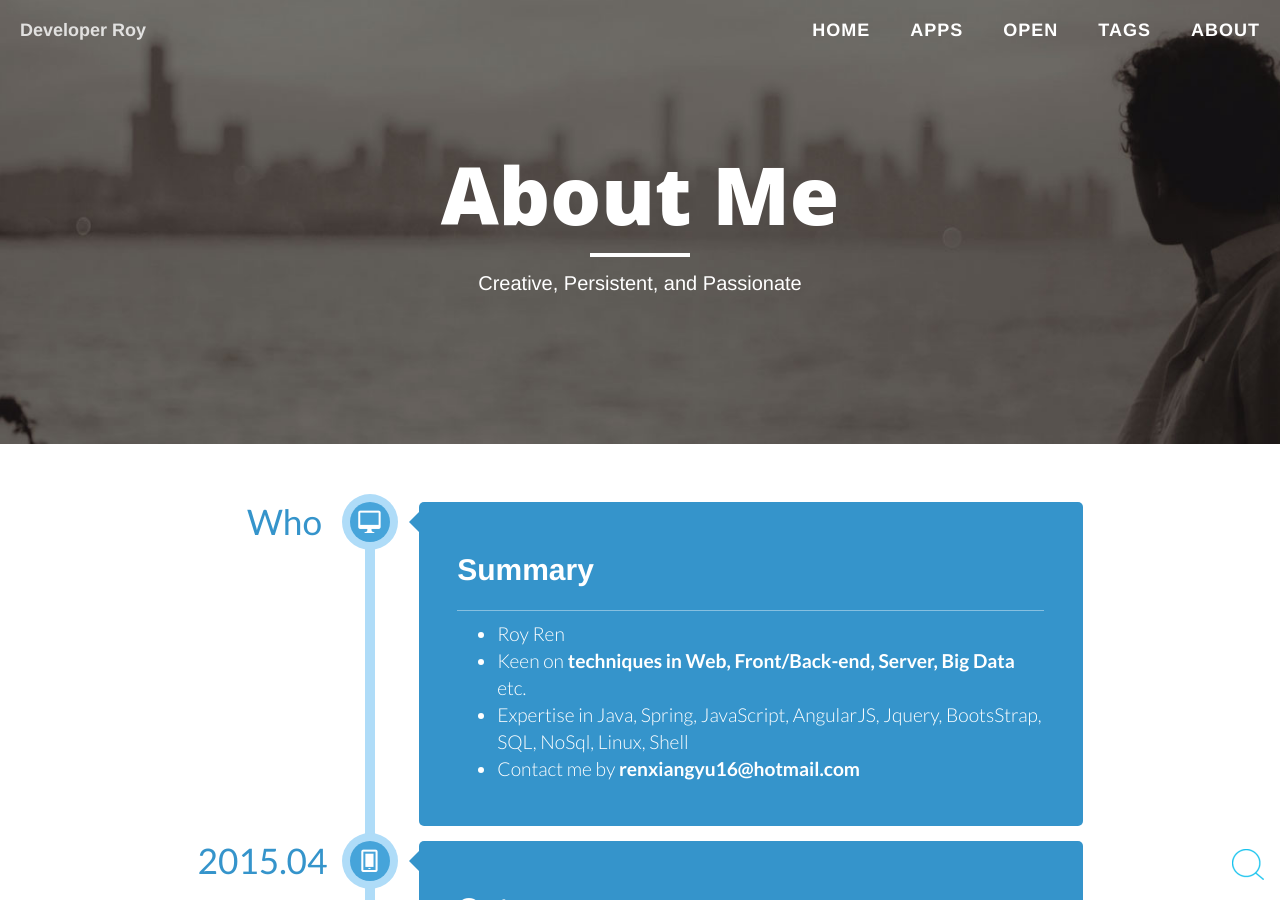
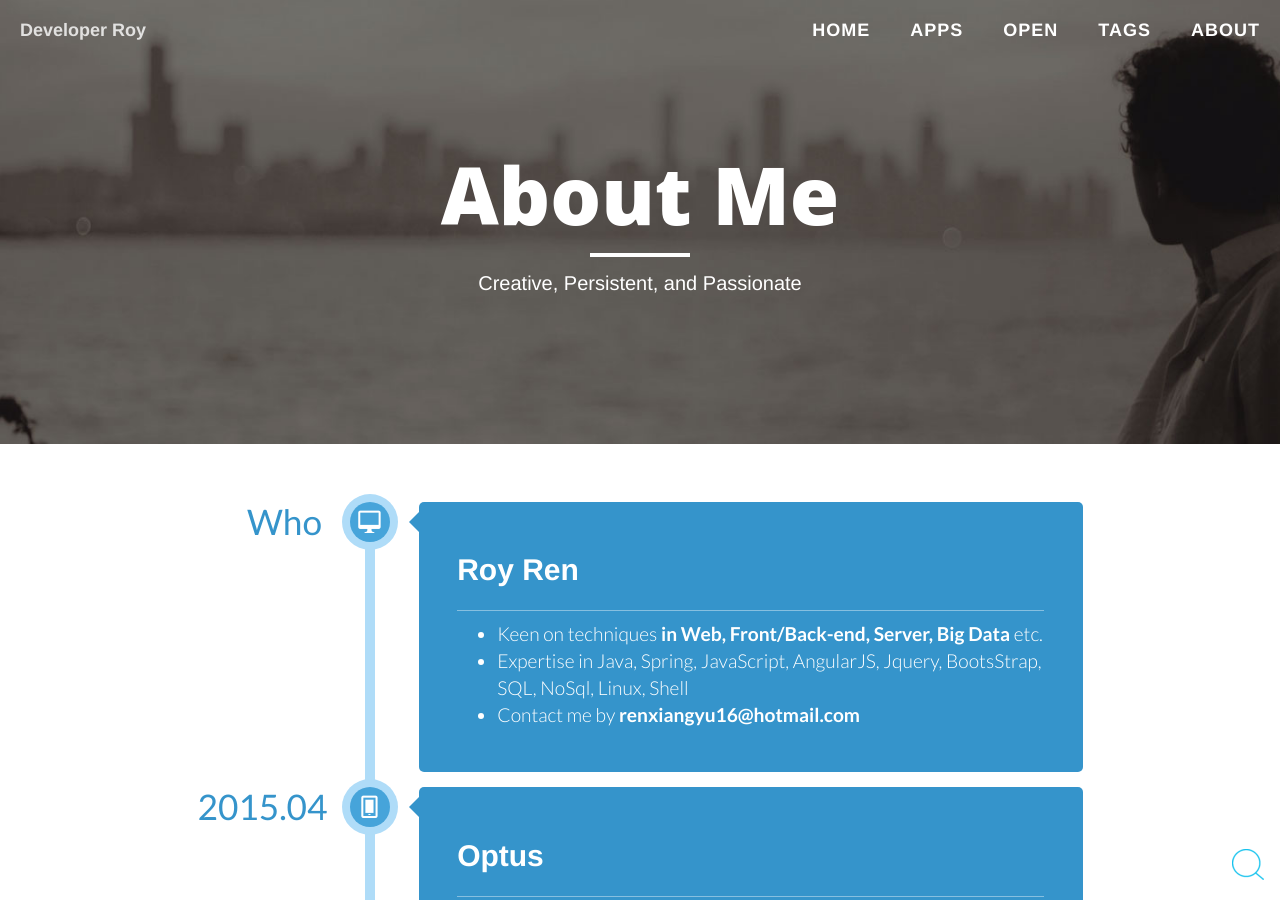
Before and after one commit to androiddevelop/RoyRenBlog, a Jekyll site: the page built from about/index.html, in a window 1280 px wide and 900 px high. Built offline with Jekyll 4.4.1, drawn with Linux system fonts in a browser that asks for light colours; nearby versions of some CDN libraries; comment, search, counter and statistics services are not loaded.

Commit message:
about final2

```diff
--- a/about/index.html
+++ b/about/index.html
@@ -25,10 +25,9 @@ header-img: "img/about-bg.jpg"
 				<time class="cbp_tmtime" > <span>Who</span></time>
 				<div class="cbp_tmicon cbp_tmicon-screen"></div>
 				<div class="cbp_tmlabel">
-					<h2>Summary</h2>
+					<h2>Roy Ren</h2>
 					<ul>
-					<li>Roy Ren</li>
-					<li>Keen on<strong> techniques in Web, Front/Back-end, Server, Big Data </strong>etc.</li>
+					<li>Keen on techniques <strong> in Web, Front/Back-end, Server, Big Data </strong>etc.</li>
 					<li>Expertise in Java, Spring, JavaScript, AngularJS, Jquery, BootsStrap, SQL, NoSql, Linux, Shell</li>
 					<li>Contact me by <strong><a href="mailto:enxiangyu16@hotmail.com" style="color:white;">renxiangyu16@hotmail.com</a></strong></li>
 					</ul>
```
